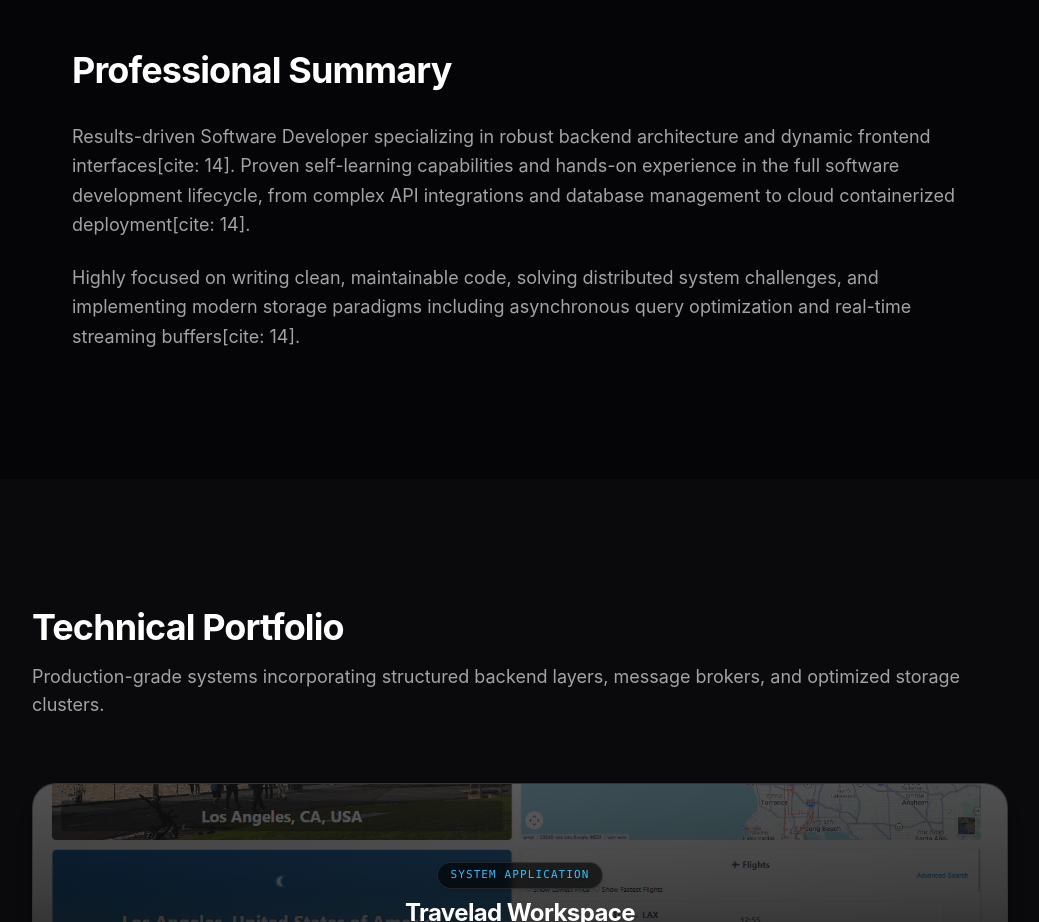
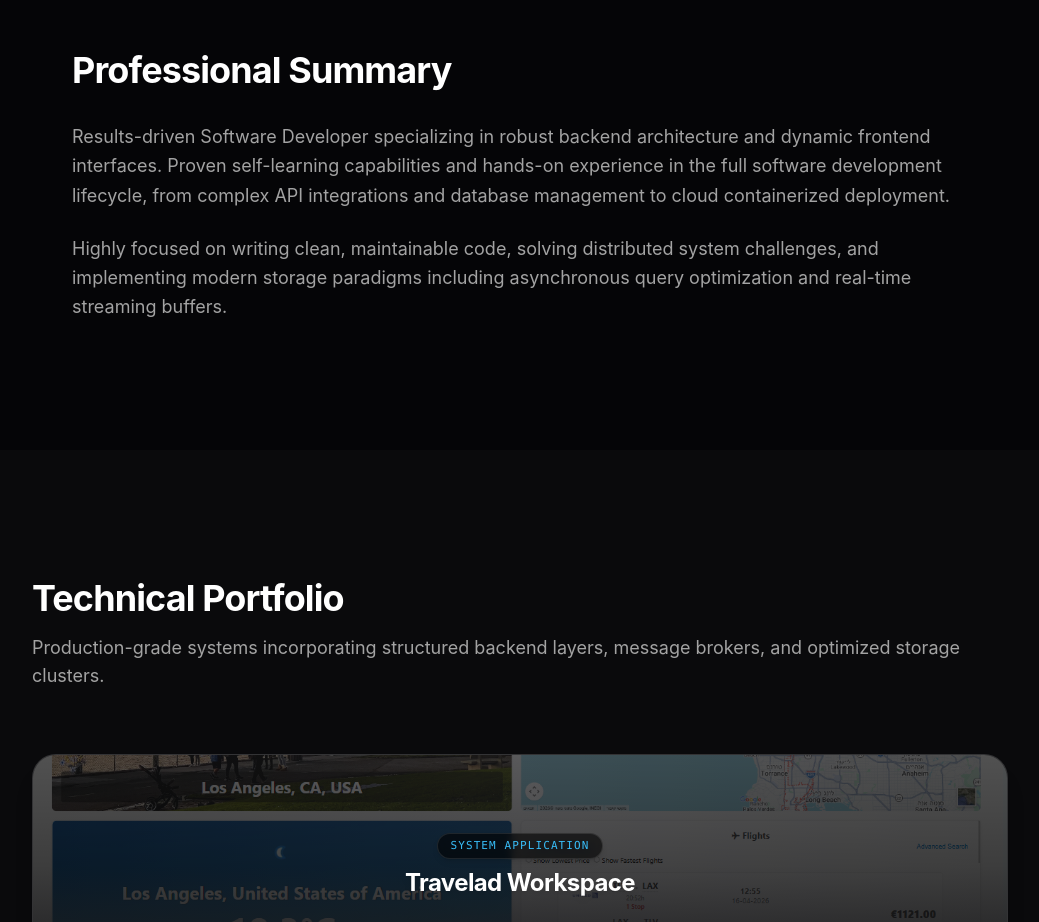
Before and after one commit to elad9219/portfolio, a React app: page / in a window 1280 px wide. Shown: the part 820-1742 px from the top of the page, without its empty margins (120-1159 px from the left). Built offline with nearby package versions, Linux system fonts and the light colour scheme; the HTML template or start-up script is replaced by a standard one.

Commit message:
"cite" deleted

```diff
--- a/src/App.tsx
+++ b/src/App.tsx
@@ -260,10 +260,10 @@
           >
             <h2 className="text-3xl md:text-4xl font-bold tracking-tight mb-8">Professional Summary</h2>
             <p className="text-lg text-neutral-400 leading-relaxed mb-6">
-              Results-driven Software Developer specializing in robust backend architecture and dynamic frontend interfaces[cite: 14]. Proven self-learning capabilities and hands-on experience in the full software development lifecycle, from complex API integrations and database management to cloud containerized deployment[cite: 14].
+              Results-driven Software Developer specializing in robust backend architecture and dynamic frontend interfaces. Proven self-learning capabilities and hands-on experience in the full software development lifecycle, from complex API integrations and database management to cloud containerized deployment.
             </p>
             <p className="text-lg text-neutral-400 leading-relaxed">
-              Highly focused on writing clean, maintainable code, solving distributed system challenges, and implementing modern storage paradigms including asynchronous query optimization and real-time streaming buffers[cite: 14].
+              Highly focused on writing clean, maintainable code, solving distributed system challenges, and implementing modern storage paradigms including asynchronous query optimization and real-time streaming buffers.
             </p>
           </motion.div>
         </div>
```
